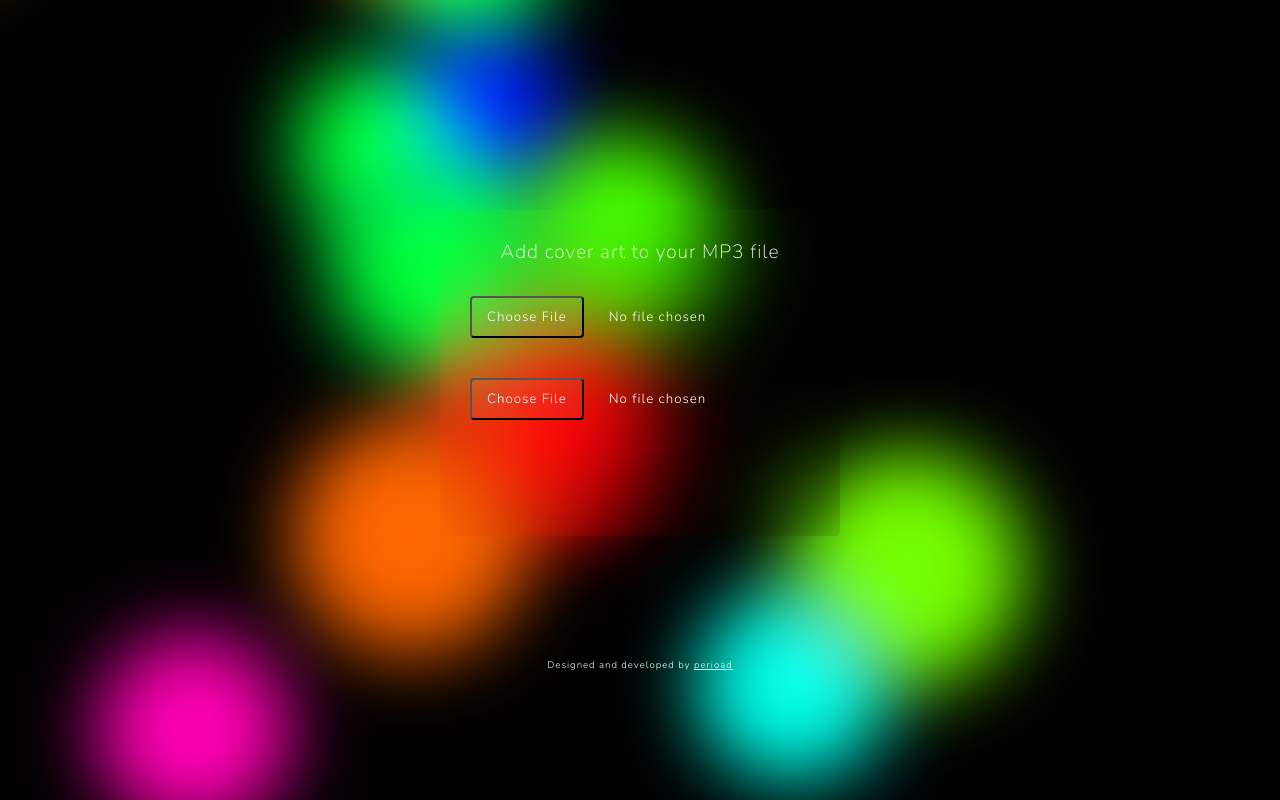
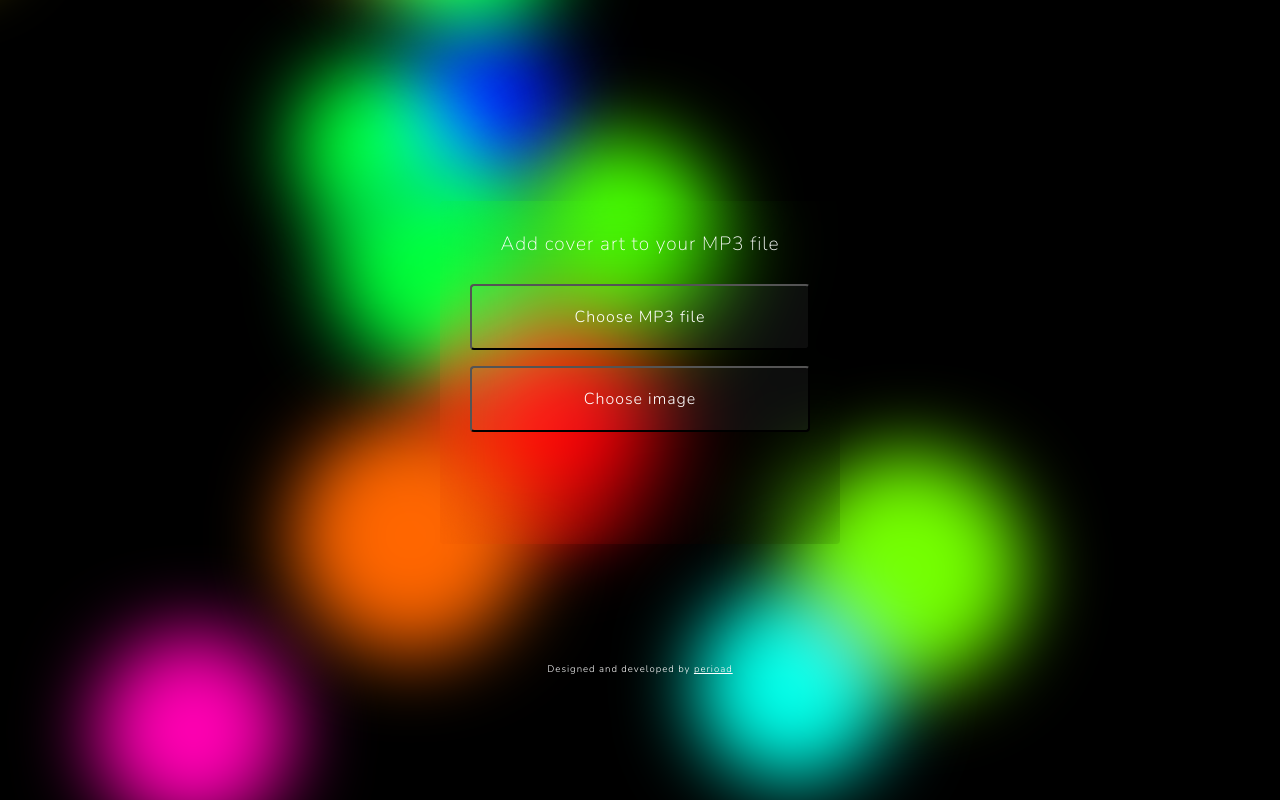
Before and after one commit to perioad/cover-up, an Angular app: page / in a window 1280 px wide. Built offline with nearby package versions, Linux system fonts and the light colour scheme; what browser-id3-writer would draw is missing.

Commit message:
custom buttons for file input

```diff
--- a/src/app/app.component.html
+++ b/src/app/app.component.html
@@ -4,20 +4,44 @@
   <h1>Add cover art to your MP3 file</h1>
 
   <input
+    #audoInput
     type="file"
     [accept]="audioType"
     (change)="onFileSelected($event)"
     (drop)="onDrop($event, audioType)"
   />
 
+  <button (click)="audoInput.click()">Choose MP3 file</button>
+
+  @if (audioFile?.name) {
+
+  <p class="filename" [title]="audioFile?.name">
+    {{ audioFile?.name }}
+  </p>
+
+  }
+
   <input
+    #imageInput
     type="file"
     [accept]="imageType"
     (change)="onImageSelected($event)"
     (drop)="onDrop($event, imageType)"
   />
 
-  <button [disabled]="!isCoverUpAllowed" (click)="coverUp()">Cover Up!</button>
+  <button (click)="imageInput.click()">Choose image</button>
+
+  @if (imageFile?.name) {
+
+  <p class="filename" [title]="imageFile?.name">
+    {{ imageFile?.name }}
+  </p>
+
+  }
+
+  <button class="coverup" [disabled]="!isCoverUpAllowed" (click)="coverUp()">
+    Cover Up!
+  </button>
 
   <app-loader *ngIf="isLoading" class="loader" />
 </main>
--- a/src/app/app.component.scss
+++ b/src/app/app.component.scss
@@ -10,6 +10,11 @@
 
 .controls {
   position: relative;
+  display: flex;
+  flex-direction: column;
+  gap: 1rem;
+  width: 100%;
+  overflow: hidden;
   backdrop-filter: blur(30px);
   -webkit-backdrop-filter: blur(30px);
   padding: 30px;
@@ -31,35 +36,7 @@ h1 {
 }
 
 input {
-  width: 100%;
-  padding: 20px 0;
-  border-radius: $radius;
-  background-color: transparent;
-  color: $color-white;
-  cursor: pointer;
-}
-
-input::file-selector-button {
-  background-color: rgba($color-white, 0.05);
-  border-radius: $radius;
-  color: $color-white;
-  font-family: "Nunito", sans-serif;
-  font-weight: 300;
-  letter-spacing: 1px;
-  padding: 10px 15px;
-  margin-right: 25px;
-  cursor: pointer;
-  border: 2px outset $color-black;
-  will-change: background-color;
-  transition: 0.2s;
-
-  &:hover {
-    background-color: transparent;
-  }
-
-  &:active {
-    border-style: inset;
-  }
+  display: none;
 }
 
 button {
@@ -76,6 +53,7 @@ button {
 
   &:hover {
     background-color: transparent;
+    animation-play-state: paused;
   }
 
   &:active {
@@ -84,6 +62,26 @@ button {
 
   &:disabled {
     visibility: hidden;
+  }
+}
+
+.filename {
+  text-overflow: ellipsis;
+  white-space: nowrap;
+  overflow: hidden;
+}
+
+.coverup {
+  animation: border 1s infinite linear alternate;
+
+  @keyframes border {
+    0% {
+      transform: scale(1);
+    }
+
+    100% {
+      transform: scale(1.05);
+    }
   }
 }
 
--- a/src/index.html
+++ b/src/index.html
@@ -51,8 +51,8 @@
   </head>
   <body>
     <app-root></app-root>
-    <noscript
-      >Please enable JavaScript to continue using this application.</noscript
-    >
+    <noscript>
+      Please enable JavaScript to continue using this application.
+    </noscript>
   </body>
 </html>
```
